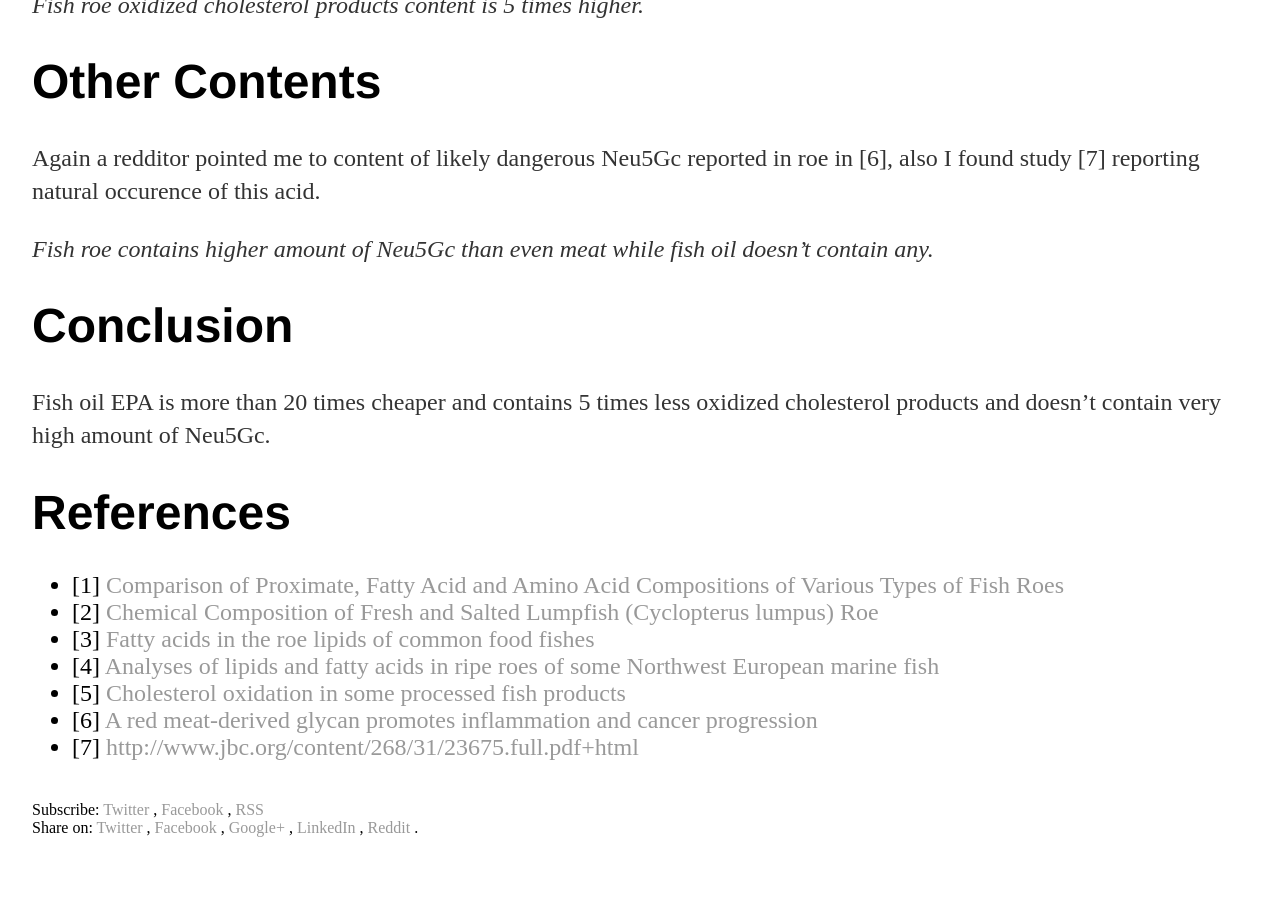
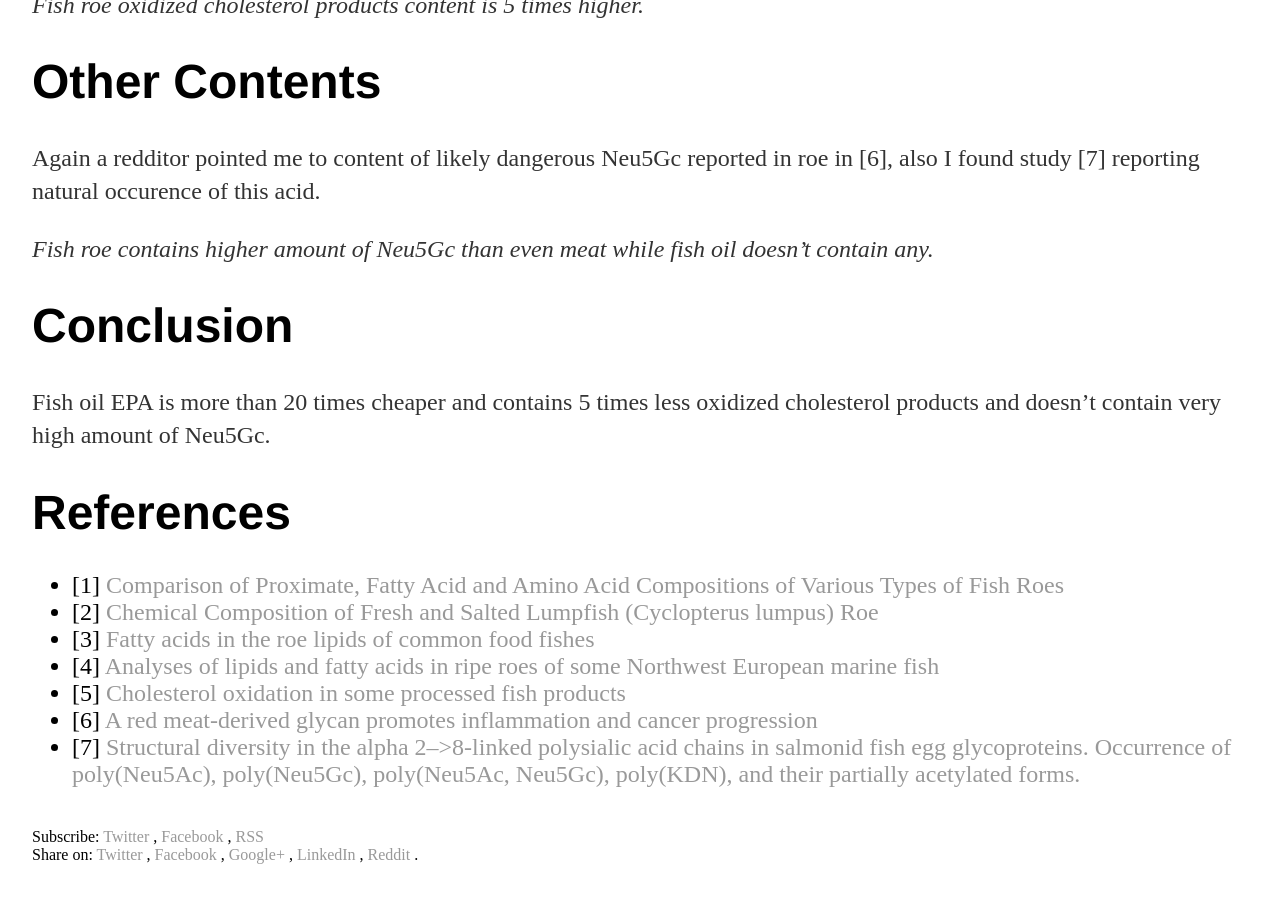
Before and after one commit to vackosar/vackosar.github.io, a Jekyll site: the page built from _posts/2017-08-12-Fish-Roe-vs-Fish-Oil.md, in a window 1280 px wide and 900 px high, scrolled down 1376 px. Built offline with Jekyll 4.4.1, drawn with Linux system fonts in a browser that asks for light colours; comment, search, counter and statistics services are not loaded; before the commit the page ends 2249 px from its top, so only the background shows below that.

Commit message:
Fish Oil vs Fish Oil

```diff
--- a/_posts/2017-08-12-Fish-Roe-vs-Fish-Oil.md
+++ b/_posts/2017-08-12-Fish-Roe-vs-Fish-Oil.md
@@ -62,4 +62,4 @@ Fish oil EPA is more than 20 times cheaper and contains 5 times less oxidized ch
 - [4] [Analyses of lipids and fatty acids in ripe roes of some Northwest European marine fish](https://link.springer.com/article/10.1007/BF02534481?no-access=true)
 - [5] [Cholesterol oxidation in some processed fish products](https://rd.springer.com/article/10.1007/s11746-003-0809-7?no-access=true)
 - [6] [A red meat-derived glycan promotes inflammation and cancer progression](https://www.ncbi.nlm.nih.gov/pmc/articles/PMC4299224/)
-- [7] [http://www.jbc.org/content/268/31/23675.full.pdf+html](http://www.jbc.org/content/268/31/23675.full.pdf+html)
+- [7] [Structural diversity in the alpha 2-->8-linked polysialic acid chains in salmonid fish egg glycoproteins. Occurrence of poly(Neu5Ac), poly(Neu5Gc), poly(Neu5Ac, Neu5Gc), poly(KDN), and their partially acetylated forms.](http://www.jbc.org/content/268/31/23675.full.pdf+html)
```
